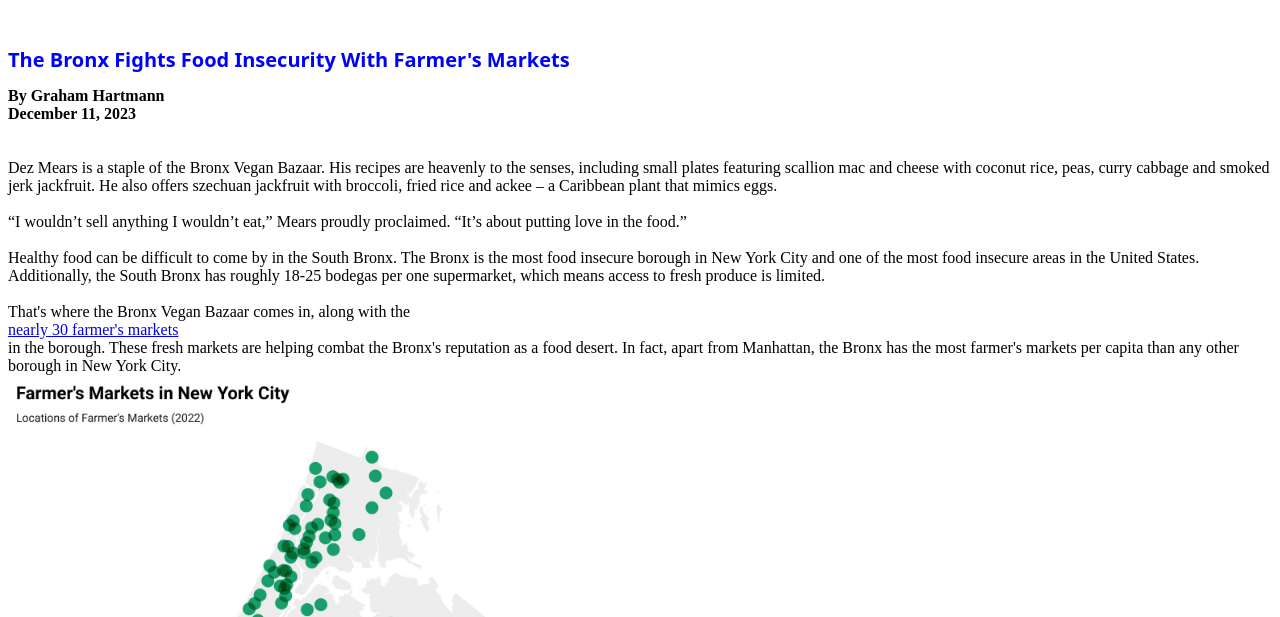
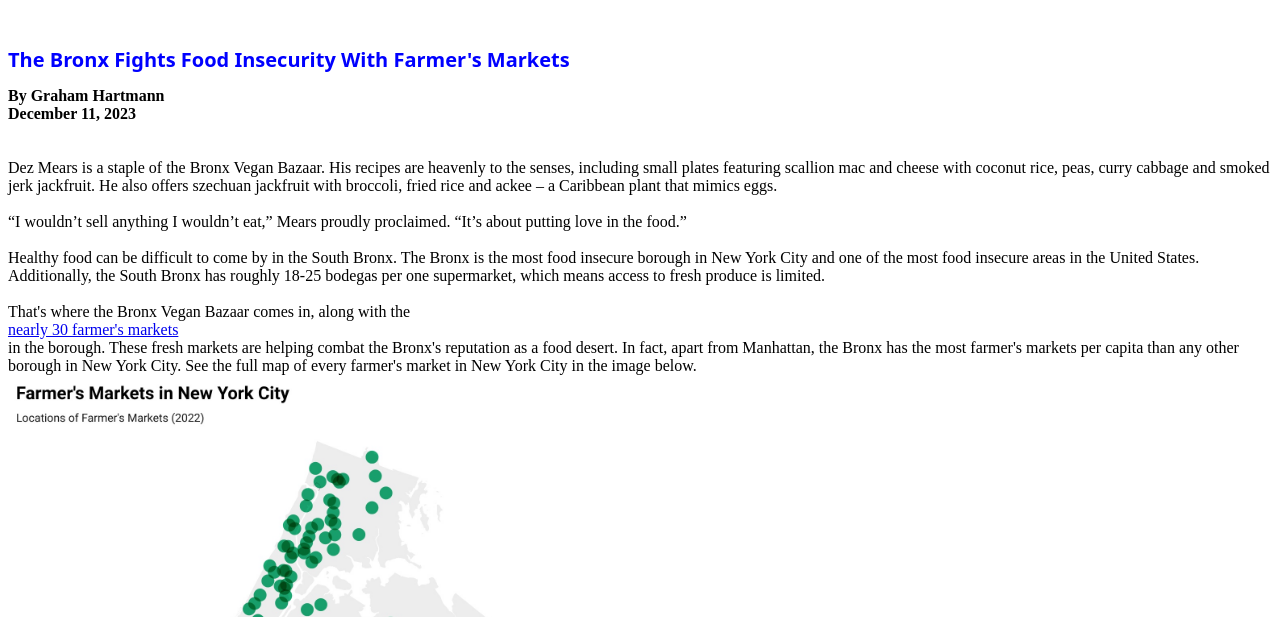
Before and after one commit to GrahamHartmann/grahamhartmann.github.io, a plain HTML site: page index.html in a window 1280 px wide. Shown: the part 483-1100 px from the top of the page. Drawn offline with Linux system fonts and the light colour scheme.

Commit message:
Update index.html

```diff
--- a/index.html
+++ b/index.html
@@ -38,9 +38,11 @@
 			one supermarket, which means access to fresh produce is limited.<br><br>
 
 			That's where the Bronx Vegan Bazaar comes in, along with
-			the <a href="https://data.cityofnewyork.us/dataset/DOHMH-Farmers-Markets-Map-/fi97-k4k6">nearly 30 farmer's markets</a> in the borough.
+			the <nobr><a href="https://data.cityofnewyork.us/dataset/DOHMH-Farmers-Markets-Map-/fi97-k4k6">nearly 30 farmer's markets</a></nobr> in the borough.
 			These fresh markets are helping combat the Bronx's reputation as a food desert. In fact, apart from Manhattan, the Bronx has the most
 			farmer's markets per capita than any other borough in New York City.
+
+			See the full map of every farmer's market in New York City in the image below.
 
 
 
```
